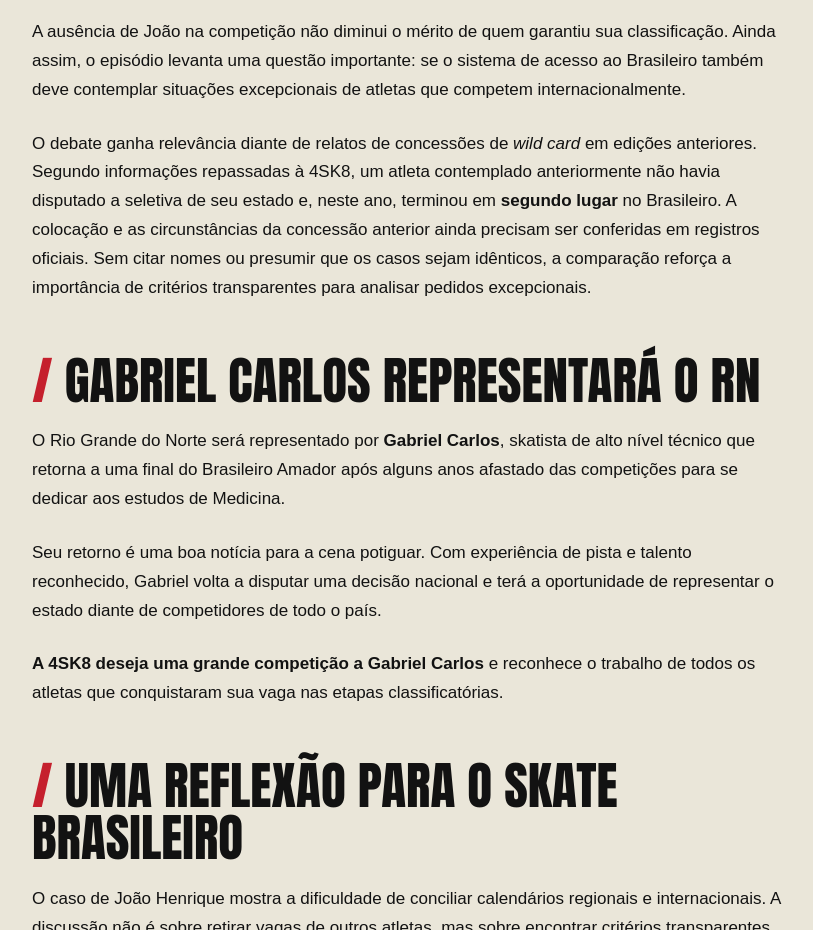
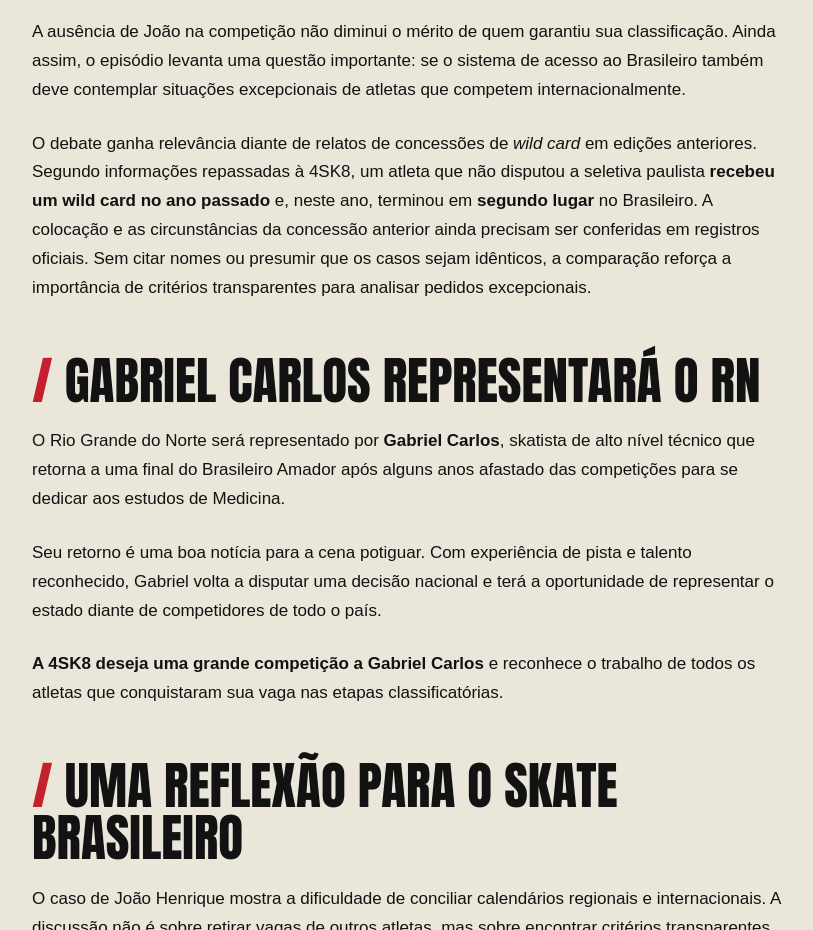
Before and after one commit to jmtwebnet/4sk8, a plain HTML site: page noticias/joao-henrique-fora-brasileiro-amador-2026/index.html in a window 1280 px wide. Shown: the part 2340-3270 px from the top of the page, without its empty margins (18-831 px from the left). Drawn offline with nearby package versions, Linux system fonts and the light colour scheme.

Commit message:
Specify anonymous athlete received wild card last year

```diff
--- a/noticias/joao-henrique-fora-brasileiro-amador-2026/index.html
+++ b/noticias/joao-henrique-fora-brasileiro-amador-2026/index.html
@@ -18,7 +18,7 @@
 <h2>Seletiva com participação reduzida</h2>
 <p>De acordo com as informações recebidas pela 4SK8, a etapa seletiva contou com apenas <strong>três participantes para três vagas distribuídas entre três estados</strong>. O número reduzido de inscritos chama atenção e abre espaço para discutir o alcance do processo classificatório.</p>
 <div class="facts"><strong>O debate vai além de um wild card</strong><p>Como compatibilizar seletivas regionais e o calendário internacional de jovens skatistas sem desvalorizar os atletas que cumprem o regulamento?</p></div>
-<p>A ausência de João na competição não diminui o mérito de quem garantiu sua classificação. Ainda assim, o episódio levanta uma questão importante: se o sistema de acesso ao Brasileiro também deve contemplar situações excepcionais de atletas que competem internacionalmente.</p><p>O debate ganha relevância diante de relatos de concessões de <em>wild card</em> em edições anteriores. Segundo informações repassadas à 4SK8, um atleta contemplado anteriormente não havia disputado a seletiva de seu estado e, neste ano, terminou em <strong>segundo lugar</strong> no Brasileiro. A colocação e as circunstâncias da concessão anterior ainda precisam ser conferidas em registros oficiais. Sem citar nomes ou presumir que os casos sejam idênticos, a comparação reforça a importância de critérios transparentes para analisar pedidos excepcionais.</p>
+<p>A ausência de João na competição não diminui o mérito de quem garantiu sua classificação. Ainda assim, o episódio levanta uma questão importante: se o sistema de acesso ao Brasileiro também deve contemplar situações excepcionais de atletas que competem internacionalmente.</p><p>O debate ganha relevância diante de relatos de concessões de <em>wild card</em> em edições anteriores. Segundo informações repassadas à 4SK8, um atleta que não disputou a seletiva paulista <strong>recebeu um wild card no ano passado</strong> e, neste ano, terminou em <strong>segundo lugar</strong> no Brasileiro. A colocação e as circunstâncias da concessão anterior ainda precisam ser conferidas em registros oficiais. Sem citar nomes ou presumir que os casos sejam idênticos, a comparação reforça a importância de critérios transparentes para analisar pedidos excepcionais.</p>
 <h2>Gabriel Carlos representará o RN</h2>
 <p>O Rio Grande do Norte será representado por <strong>Gabriel Carlos</strong>, skatista de alto nível técnico que retorna a uma final do Brasileiro Amador após alguns anos afastado das competições para se dedicar aos estudos de Medicina.</p>
 <p>Seu retorno é uma boa notícia para a cena potiguar. Com experiência de pista e talento reconhecido, Gabriel volta a disputar uma decisão nacional e terá a oportunidade de representar o estado diante de competidores de todo o país.</p>
```
